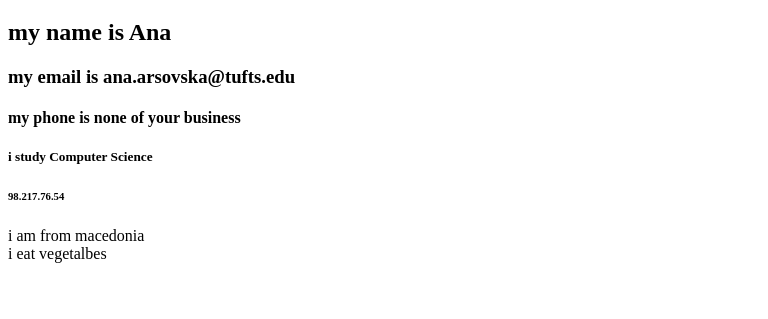
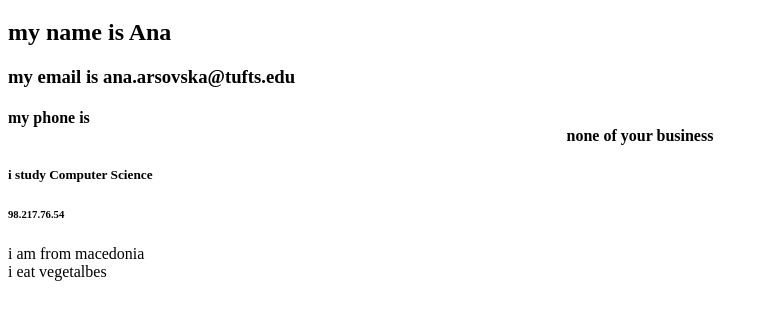
Before and after one commit to AnaArsovska/AnaArsovska.github.io, a plain HTML site: page index.html in a window 1280 px wide. Shown: the part 61-380 px from the top of the page, without its empty margins (0-768 px from the left). Drawn offline with Linux system fonts and the light colour scheme.

```diff
--- a/index.html
+++ b/index.html
@@ -7,7 +7,8 @@
 	<h1>Hello</h1>
 	<h2>my name is Ana</h2>
 	<h3>my email is ana.arsovska@tufts.edu</h3>
-	<h4>my phone is none of your business</h4>
+
+	<h4>my phone is <br /> <center> none of your business </center></h4>
 	<h5>i study Computer Science</h5>
 	<h6>98.217.76.54</h6>
 	<h7>i am from macedonia <br /></h7>
```
